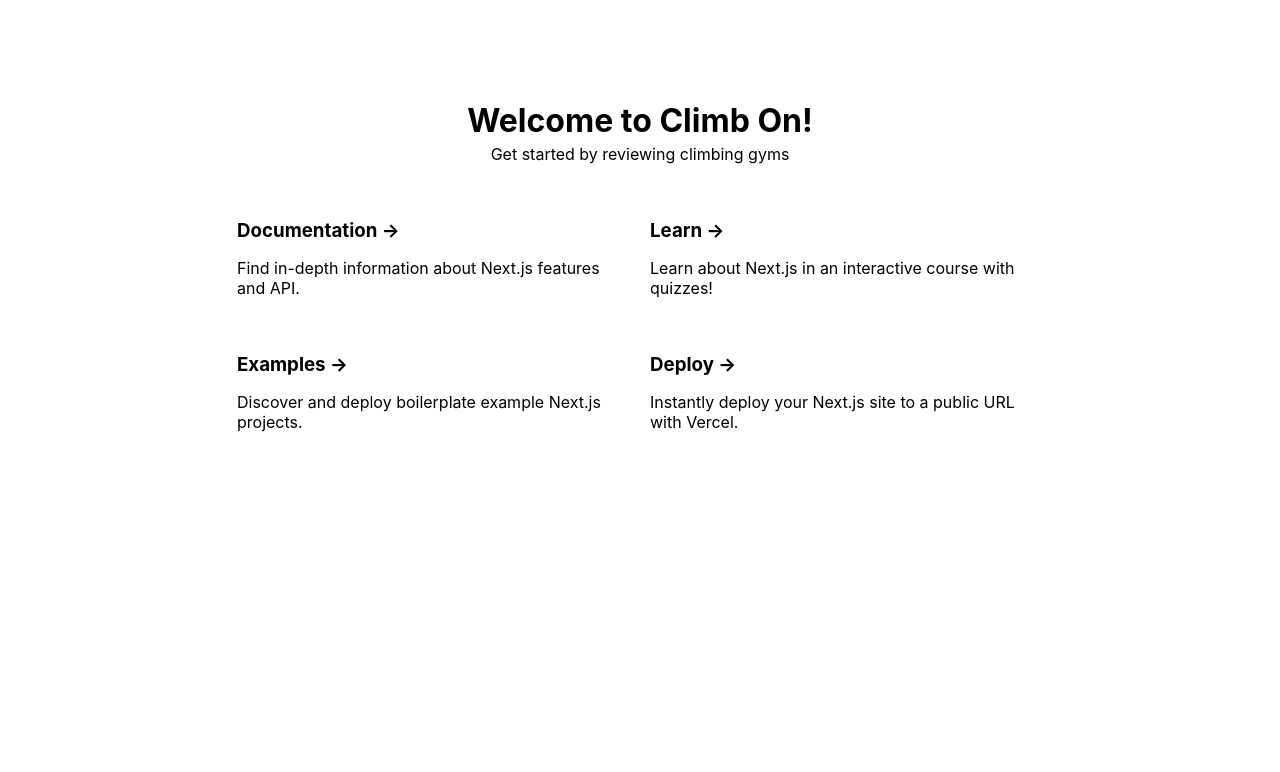
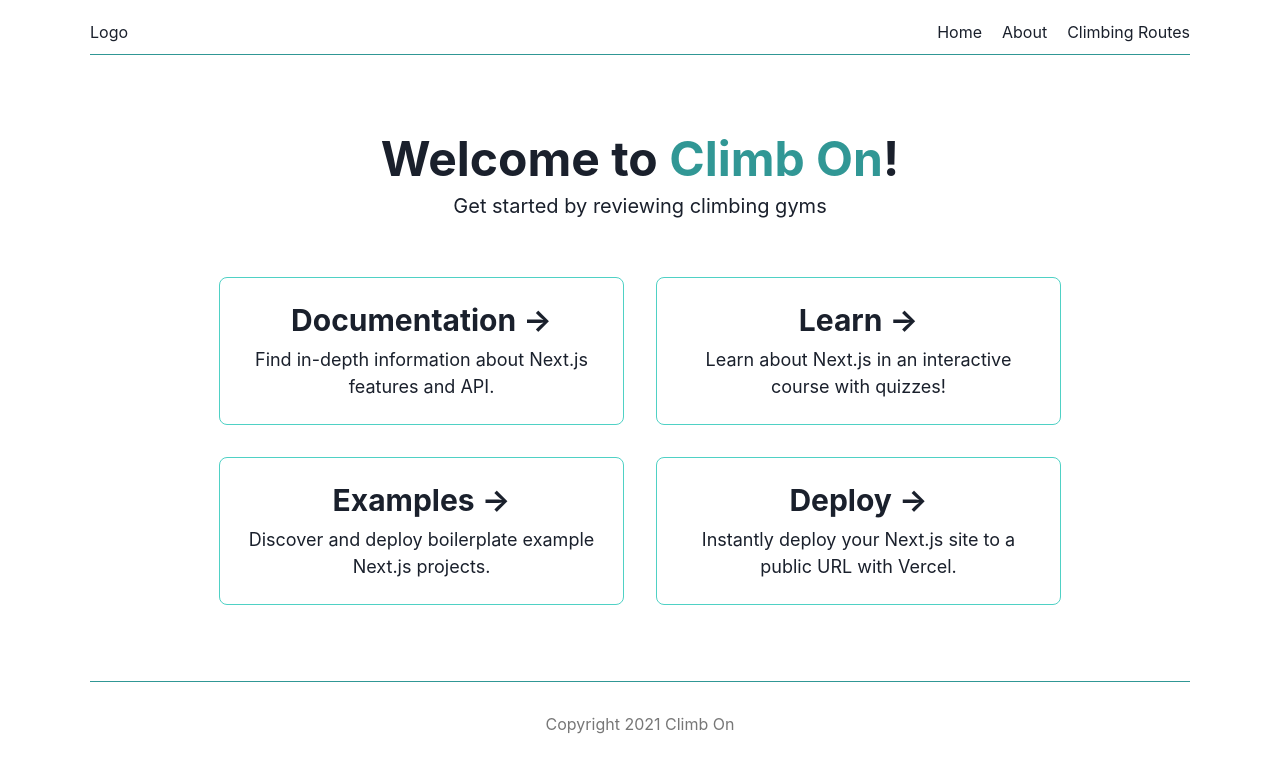
Before and after one commit to kotomino/climbing-app-client, a Next.js app: page / in a window 1280 px wide. Shown: the top 772 px of the page. Built offline with nearby package versions, Linux system fonts and the light colour scheme.

Commit message:
initital commit]

```diff
--- a/pages/_app.js
+++ b/pages/_app.js
@@ -1,7 +1,18 @@
+import { ChakraProvider, extendTheme, CSSReset } from "@chakra-ui/react"
+import Layout from "../components/Layout"
 import '../styles/globals.css'
 
+const theme = extendTheme({})
+
 function MyApp({ Component, pageProps }) {
-  return <Component {...pageProps} />
+  return (
+    <ChakraProvider theme={theme}>
+      <CSSReset />
+      <Layout>
+        <Component {...pageProps} />
+      </Layout>
+    </ChakraProvider>
+  )
 }
 
 export default MyApp
--- a/styles/Home.module.css
+++ b/styles/Home.module.css
@@ -1,121 +1,3 @@
-.container {
-  min-height: 100vh;
-  padding: 0 0.5rem;
-  display: flex;
-  flex-direction: column;
-  justify-content: center;
-  align-items: center;
-  height: 100vh;
-}
-
 .main {
-  padding: 5rem 0;
-  flex: 1;
-  display: flex;
-  flex-direction: column;
-  justify-content: center;
-  align-items: center;
-}
-
-.footer {
-  width: 100%;
-  height: 100px;
-  border-top: 1px solid #eaeaea;
-  display: flex;
-  justify-content: center;
-  align-items: center;
-}
-
-.footer a {
-  display: flex;
-  justify-content: center;
-  align-items: center;
-  flex-grow: 1;
-}
-
-.title a {
-  color: #0070f3;
-  text-decoration: none;
-}
-
-.title a:hover,
-.title a:focus,
-.title a:active {
-  text-decoration: underline;
-}
-
-.title {
-  margin: 0;
-  line-height: 1.15;
-  font-size: 4rem;
-}
-
-.title,
-.description {
   text-align: center;
 }
-
-.description {
-  line-height: 1.5;
-  font-size: 1.5rem;
-}
-
-.code {
-  background: #fafafa;
-  border-radius: 5px;
-  padding: 0.75rem;
-  font-size: 1.1rem;
-  font-family: Menlo, Monaco, Lucida Console, Liberation Mono, DejaVu Sans Mono,
-    Bitstream Vera Sans Mono, Courier New, monospace;
-}
-
-.grid {
-  display: flex;
-  align-items: center;
-  justify-content: center;
-  flex-wrap: wrap;
-  max-width: 800px;
-  margin-top: 3rem;
-}
-
-.card {
-  margin: 1rem;
-  padding: 1.5rem;
-  text-align: left;
-  color: inherit;
-  text-decoration: none;
-  border: 1px solid #eaeaea;
-  border-radius: 10px;
-  transition: color 0.15s ease, border-color 0.15s ease;
-  width: 45%;
-}
-
-.card:hover,
-.card:focus,
-.card:active {
-  color: #0070f3;
-  border-color: #0070f3;
-}
-
-.card h2 {
-  margin: 0 0 1rem 0;
-  font-size: 1.5rem;
-}
-
-.card p {
-  margin: 0;
-  font-size: 1.25rem;
-  line-height: 1.5;
-}
-
-.logo {
-  height: 1em;
-  margin-left: 0.5rem;
-}
-
-@media (max-width: 600px) {
-  .grid {
-    width: 100%;
-    flex-direction: column;
-  }
-}
--- a/styles/globals.css
+++ b/styles/globals.css
@@ -1,16 +1,27 @@
-html,
-body {
-  padding: 0;
-  margin: 0;
-  font-family: -apple-system, BlinkMacSystemFont, Segoe UI, Roboto, Oxygen,
-    Ubuntu, Cantarell, Fira Sans, Droid Sans, Helvetica Neue, sans-serif;
+
+nav {
+  margin: 10px auto 80px;
+  padding: 10px 0;
+  display: flex;
+  justify-content: flex-end;
+  align-items: flex-end;
+  border-bottom: 1px solid #309795;
 }
 
-a {
-  color: inherit;
-  text-decoration: none;
+nav .logo:hover {
+  cursor: pointer;
 }
 
-* {
-  box-sizing: border-box;
+footer {
+  display: block;
+  text-align: center;
+  padding: 30px 0;
+  margin-top: 60px;
+  color: #777;
+  border-top: 1px solid #309795;
 }
+
+.content {
+  max-width: 1100px;
+  margin: 0 auto;
+}
```
